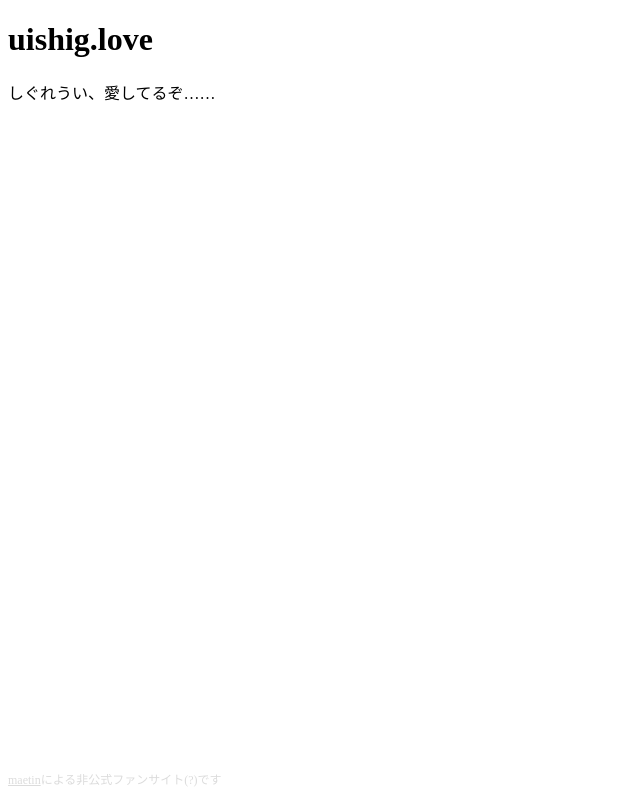
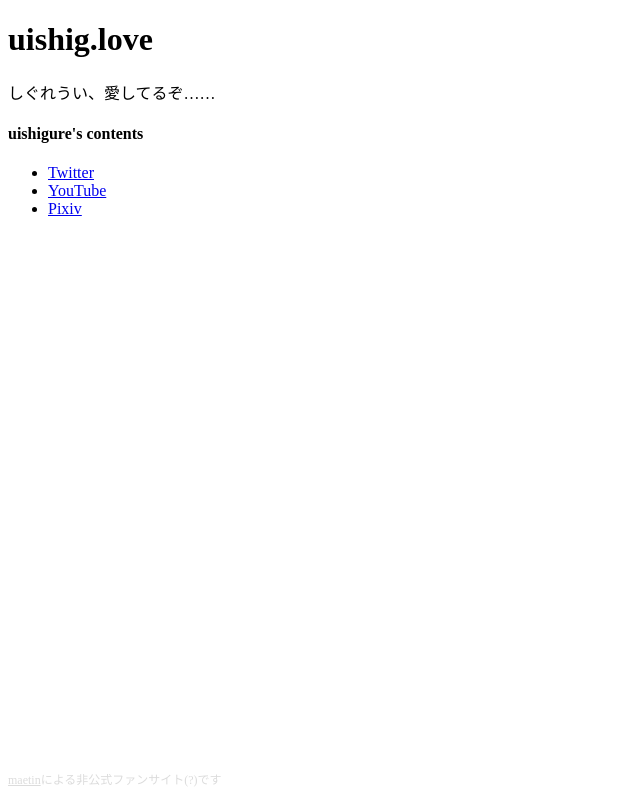
Before and after one commit to maetin0324/uishig.love, a plain HTML site: page index.html in a window 1280 px wide. Shown: the whole page, without its empty margins (0-640 px from the left). Drawn offline with Linux system fonts and the light colour scheme.

Commit message:
add link

```diff
--- a/index.html
+++ b/index.html
@@ -32,6 +32,12 @@
     </div>
     <script async src="https://static.addtoany.com/menu/page.js"></script>
     <!-- AddToAny END -->
+    <h4>uishigure's contents</h2>
+    <ul>
+      <li><a href="https://twitter.com/ui_shig">Twitter</a></li>
+      <li><a href="https://www.youtube.com/@ui_shig">YouTube</a></li>
+      <li><a href="https://pixiv.me/ui_shig">Pixiv</a></li>
+    </ul>
   </main>
   <footer style="color: #dcdcdc; position:absolute; bottom: 0; text-align: center;">
     <p style="font-size: 12px;"><a href="https://twitter.com/maetin_coins" style="color: #dcdcdc;">maetin</a>による非公式ファンサイト(?)です</p>
```
